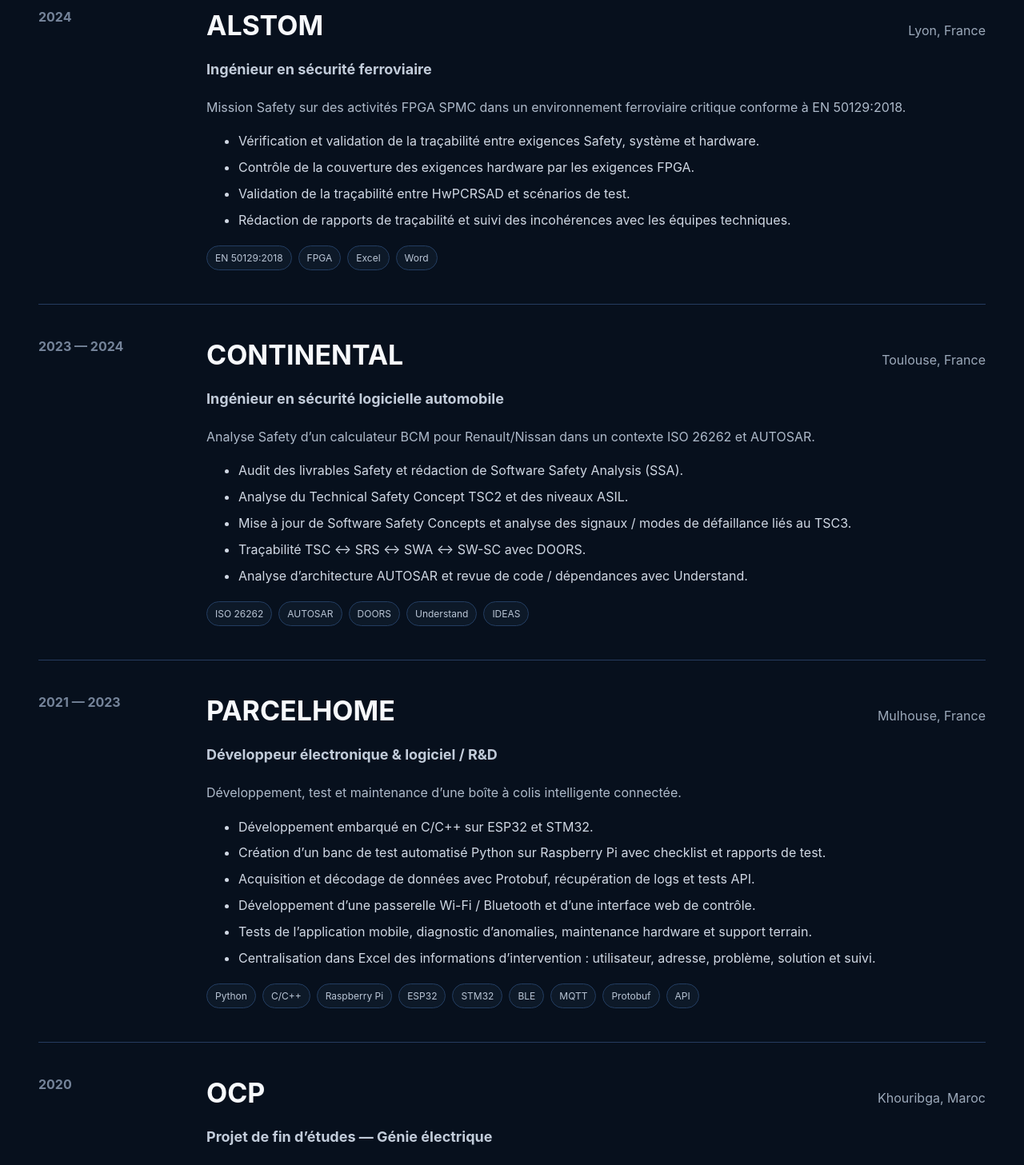
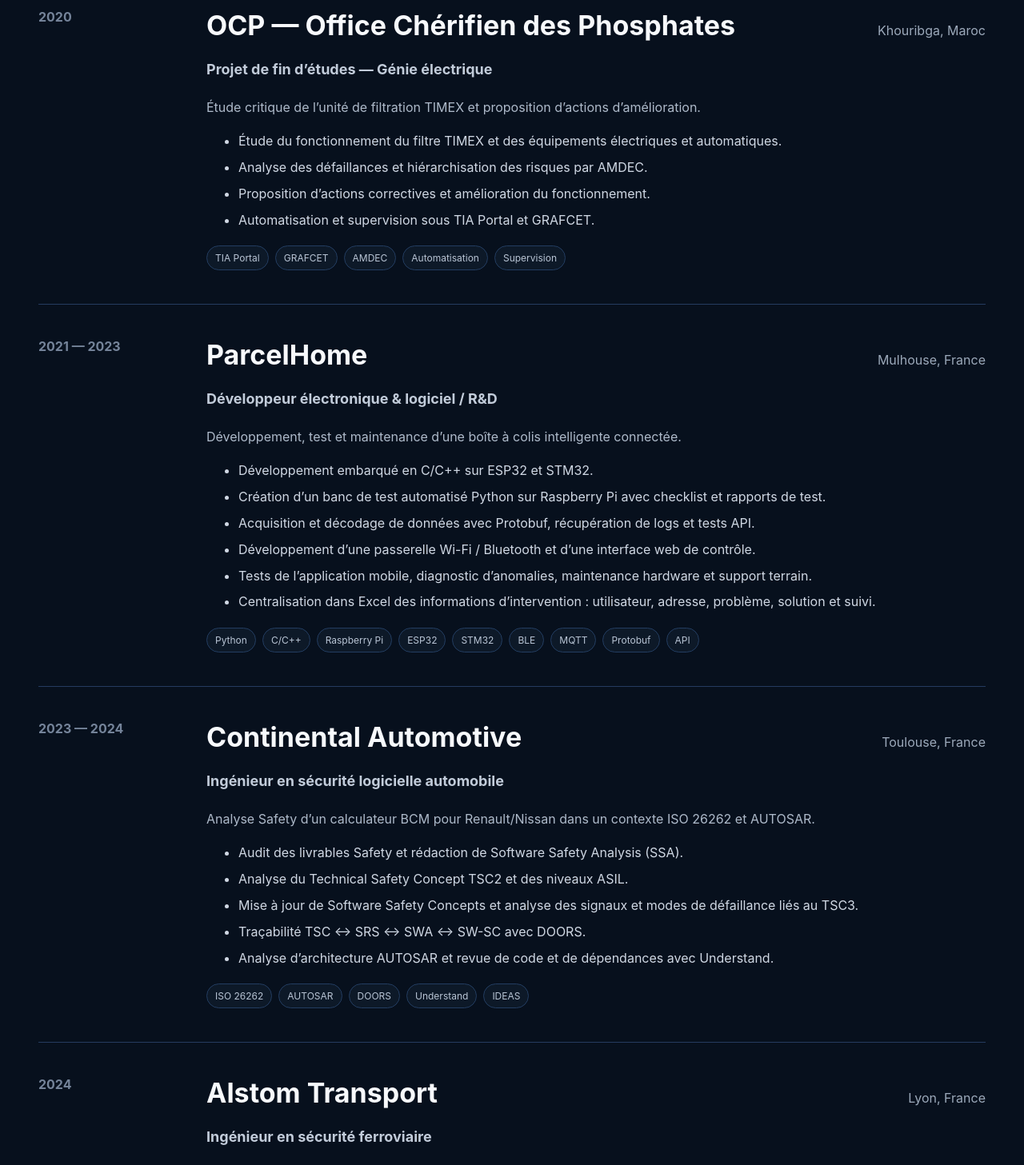
Before and after one commit to Oelayouchi/portfolio, a Next.js app: page / in a window 1280 px wide. Shown: the part 2060-3517 px from the top of the page at 80% size. Built offline with nearby package versions, Linux system fonts and the light colour scheme.

Commit message:
Reorder experience timeline from OCP to Alstom

```diff
--- a/data/portfolio.js
+++ b/data/portfolio.js
@@ -8,38 +8,22 @@
 
 export const experiences = [
   {
-    company: 'ALSTOM',
-    role: 'Ingénieur en sécurité ferroviaire',
-    period: '2024',
-    place: 'Lyon, France',
+    company: 'OCP — Office Chérifien des Phosphates',
+    role: 'Projet de fin d’études — Génie électrique',
+    period: '2020',
+    place: 'Khouribga, Maroc',
     intro:
-      'Mission Safety sur des activités FPGA SPMC dans un environnement ferroviaire critique conforme à EN 50129:2018.',
+      'Étude critique de l’unité de filtration TIMEX et proposition d’actions d’amélioration.',
     tasks: [
-      'Vérification et validation de la traçabilité entre exigences Safety, système et hardware.',
-      'Contrôle de la couverture des exigences hardware par les exigences FPGA.',
-      'Validation de la traçabilité entre HwPCRSAD et scénarios de test.',
-      'Rédaction de rapports de traçabilité et suivi des incohérences avec les équipes techniques.',
+      'Étude du fonctionnement du filtre TIMEX et des équipements électriques et automatiques.',
+      'Analyse des défaillances et hiérarchisation des risques par AMDEC.',
+      'Proposition d’actions correctives et amélioration du fonctionnement.',
+      'Automatisation et supervision sous TIA Portal et GRAFCET.',
     ],
-    stack: ['EN 50129:2018', 'FPGA', 'Excel', 'Word'],
+    stack: ['TIA Portal', 'GRAFCET', 'AMDEC', 'Automatisation', 'Supervision'],
   },
   {
-    company: 'CONTINENTAL',
-    role: 'Ingénieur en sécurité logicielle automobile',
-    period: '2023 — 2024',
-    place: 'Toulouse, France',
-    intro:
-      'Analyse Safety d’un calculateur BCM pour Renault/Nissan dans un contexte ISO 26262 et AUTOSAR.',
-    tasks: [
-      'Audit des livrables Safety et rédaction de Software Safety Analysis (SSA).',
-      'Analyse du Technical Safety Concept TSC2 et des niveaux ASIL.',
-      'Mise à jour de Software Safety Concepts et analyse des signaux / modes de défaillance liés au TSC3.',
-      'Traçabilité TSC ↔ SRS ↔ SWA ↔ SW-SC avec DOORS.',
-      'Analyse d’architecture AUTOSAR et revue de code / dépendances avec Understand.',
-    ],
-    stack: ['ISO 26262', 'AUTOSAR', 'DOORS', 'Understand', 'IDEAS'],
-  },
-  {
-    company: 'PARCELHOME',
+    company: 'ParcelHome',
     role: 'Développeur électronique & logiciel / R&D',
     period: '2021 — 2023',
     place: 'Mulhouse, France',
@@ -66,19 +50,35 @@ export const experiences = [
     ],
   },
   {
-    company: 'OCP',
-    role: 'Projet de fin d’études — Génie électrique',
-    period: '2020',
-    place: 'Khouribga, Maroc',
+    company: 'Continental Automotive',
+    role: 'Ingénieur en sécurité logicielle automobile',
+    period: '2023 — 2024',
+    place: 'Toulouse, France',
     intro:
-      'Étude critique de l’unité de filtration TIMEX et proposition d’actions d’amélioration.',
+      'Analyse Safety d’un calculateur BCM pour Renault/Nissan dans un contexte ISO 26262 et AUTOSAR.',
     tasks: [
-      'Étude du fonctionnement du filtre TIMEX et des équipements électriques / automatiques.',
-      'Analyse des défaillances et hiérarchisation des risques par AMDEC.',
-      'Proposition d’actions correctives et amélioration du fonctionnement.',
-      'Automatisation et supervision sous TIA Portal / Grafcet.',
+      'Audit des livrables Safety et rédaction de Software Safety Analysis (SSA).',
+      'Analyse du Technical Safety Concept TSC2 et des niveaux ASIL.',
+      'Mise à jour de Software Safety Concepts et analyse des signaux et modes de défaillance liés au TSC3.',
+      'Traçabilité TSC ↔ SRS ↔ SWA ↔ SW-SC avec DOORS.',
+      'Analyse d’architecture AUTOSAR et revue de code et de dépendances avec Understand.',
     ],
-    stack: ['TIA Portal', 'GRAFCET', 'AMDEC', 'Automatisation', 'Supervision'],
+    stack: ['ISO 26262', 'AUTOSAR', 'DOORS', 'Understand', 'IDEAS'],
+  },
+  {
+    company: 'Alstom Transport',
+    role: 'Ingénieur en sécurité ferroviaire',
+    period: '2024',
+    place: 'Lyon, France',
+    intro:
+      'Mission Safety sur des activités FPGA SPMC dans un environnement ferroviaire critique conforme à EN 50129:2018.',
+    tasks: [
+      'Vérification et validation de la traçabilité entre exigences Safety, système et hardware.',
+      'Contrôle de la couverture des exigences hardware par les exigences FPGA.',
+      'Validation de la traçabilité entre HwPCRSAD et scénarios de test.',
+      'Rédaction de rapports de traçabilité et suivi des incohérences avec les équipes techniques.',
+    ],
+    stack: ['EN 50129:2018', 'FPGA', 'Excel', 'Word'],
   },
 ];
 
```
